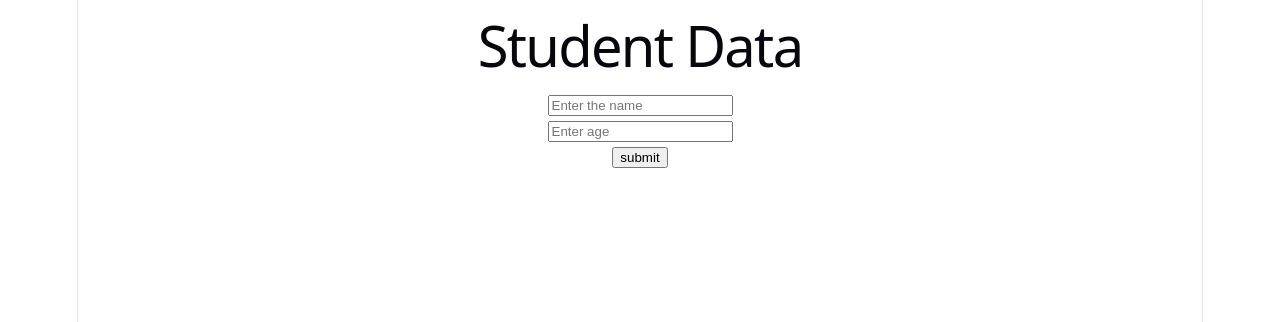
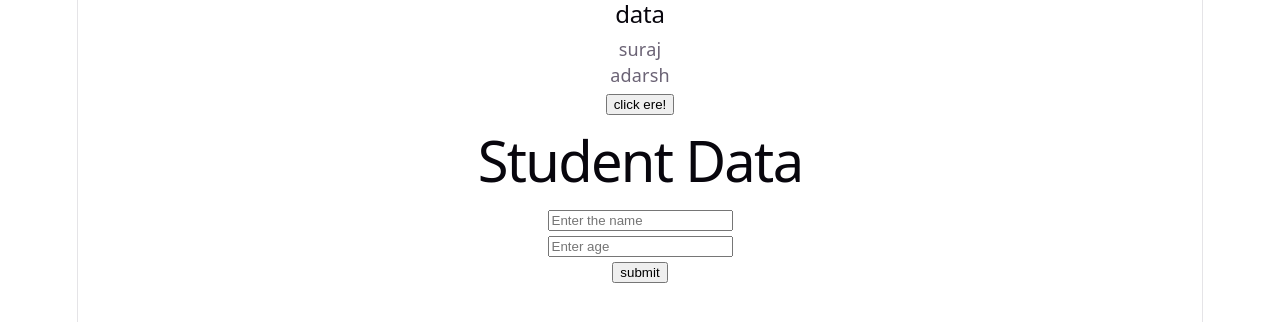
Before and after one commit to surajpandey230522-cloud/learning_react, a React (Vite) app: page / in a window 1280 px wide. Shown: the top 322 px of the page. Built offline with nearby package versions, Linux system fonts and the light colour scheme.

Commit message:
use spred mathod

```diff
--- a/src/App.jsx
+++ b/src/App.jsx
@@ -125,6 +125,26 @@ function Form(){
 }
 
 
+function Form1(){
+  const [updates,setUpdates]=useState([
+    "suraj",
+    "adarsh"
+  ])
+
+  function addItem(){
+    setUpdates([...updates,"aman"])
+  }
+
+  return (
+    <div>
+    <h2>data</h2>
+    {updates.map((update)=>(
+    <p key={update}>{update}</p>
+    ))}
+    <button onClick={addItem}>click ere!</button>
+    </div>
+  )
+}
 
 
 function App() {
@@ -140,7 +160,9 @@ function App() {
       <Data/>
       <Footer/> */}
       {/* <Event/> */}
+      <Form1/>
       <Form/>
+
     </div>
   );
 }
--- a/src/main.jsx
+++ b/src/main.jsx
@@ -1,4 +1,4 @@
-import { StrictMode } from 'react'
+import { StrictMode, useState } from 'react'
 import { createRoot } from 'react-dom/client'
 import './index.css'
 import App from './App.jsx'
```
